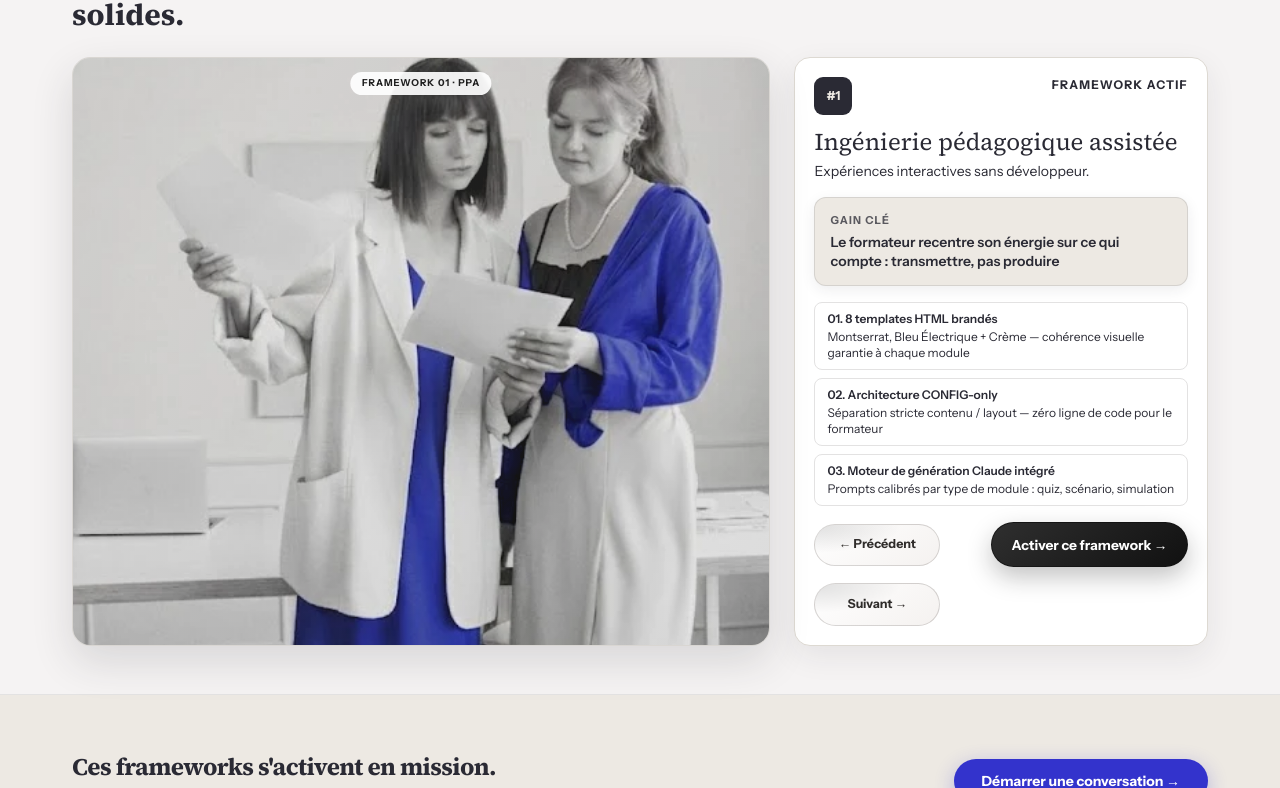
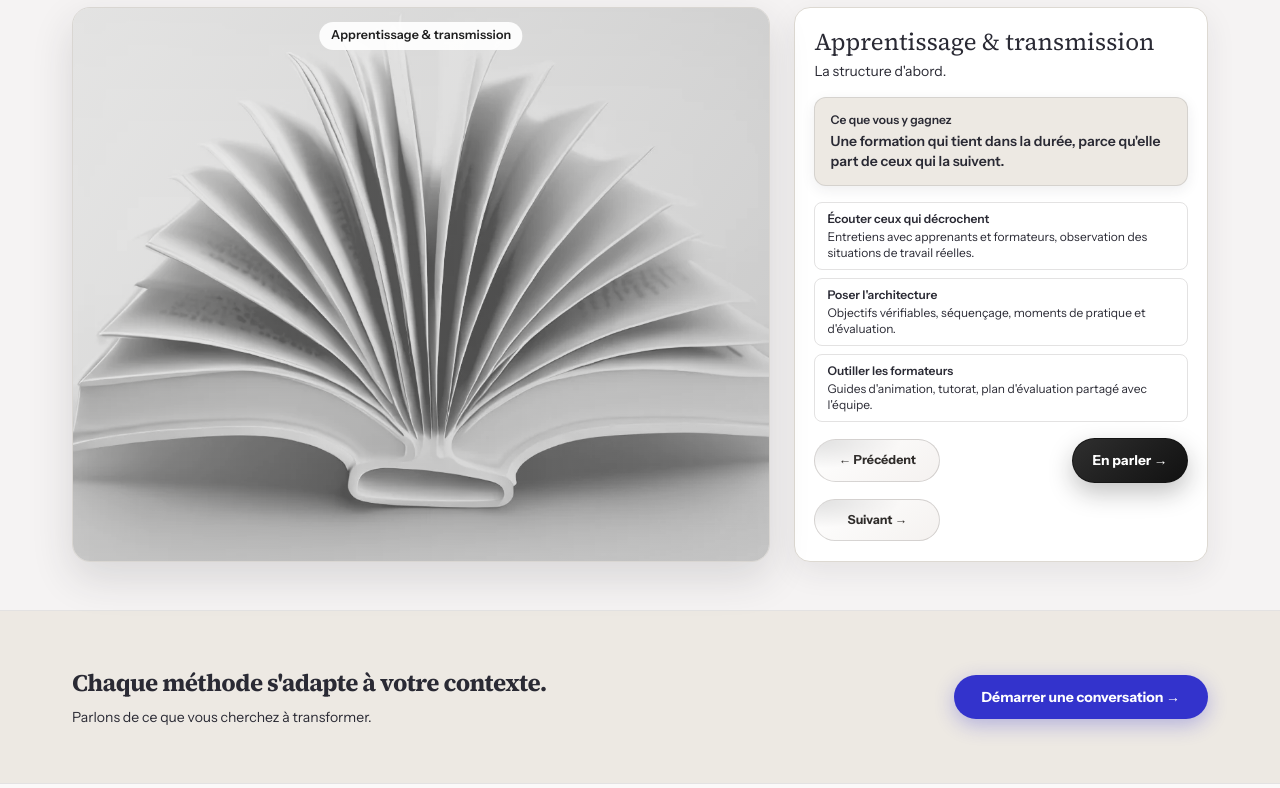
Before and after one commit to Aileila/wwwleilaseghiratenigg.com, a plain HTML site: page frameworks.html in a window 1280 px wide. Shown: the part 510-1298 px from the top of the page. Drawn offline with Linux system fonts and the light colour scheme.

Commit message:
Methodes : quatre methodes alignees sur les domaines, sans outils nommes
Co-Authored-By: Claude Opus 5.5 <noreply@anthropic.com>

```diff
--- a/frameworks.html
+++ b/frameworks.html
@@ -3,17 +3,17 @@
 <head>
   <meta charset="utf-8"/>
   <meta name="viewport" content="width=device-width, initial-scale=1.0"/>
-  <title>6 frameworks d’ingénierie pédagogique assistée par l’IA · LSN</title>
-  <meta name="description" content="Six frameworks propriétaires pour orchestrer la conception pédagogique : CARTE, SCÈNE, SIGNE, ORBITE. Activables en mission L&amp;D."/>
+  <title>Méthodes : quatre façons de mener une mission · Leila Seghirate-Nigg</title>
+  <meta name="description" content="Quatre méthodes de travail, une par domaine : apprentissage et transmission, expériences immersives, outils intelligents, stratégie et adoption. Toujours le même point de départ, une difficulté humaine."/>
   <link rel="icon" type="image/png" sizes="32x32" href="assets/images/logos/favicon-32.png"/>
   <link rel="apple-touch-icon" sizes="180x180" href="assets/images/logos/favicon-180.png"/>
   <meta property="og:type" content="website"/>
   <meta property="og:site_name" content="Portfolio · Leila Seghirate-Nigg"/>
-  <meta property="og:title" content="6 frameworks d’ingénierie pédagogique assistée par l’IA · LSN"/>
-  <meta property="og:description" content="Six frameworks propriétaires pour orchestrer la conception pédagogique : CARTE, SCÈNE, SIGNE, ORBITE. Activables en mission L&D."/>
+  <meta property="og:title" content="Méthodes : quatre façons de mener une mission · Leila Seghirate-Nigg"/>
+  <meta property="og:description" content="Quatre méthodes de travail, une par domaine : apprentissage et transmission, expériences immersives, outils intelligents, stratégie et adoption. Toujours le même point de départ, une difficulté humaine."/>
   <meta name="twitter:card" content="summary_large_image"/>
-  <meta name="twitter:title" content="6 frameworks d’ingénierie pédagogique assistée par l’IA · LSN"/>
-  <meta name="twitter:description" content="Six frameworks propriétaires pour orchestrer la conception pédagogique : CARTE, SCÈNE, SIGNE, ORBITE. Activables en mission L&D."/>
+  <meta name="twitter:title" content="Méthodes : quatre façons de mener une mission · Leila Seghirate-Nigg"/>
+  <meta name="twitter:description" content="Quatre méthodes de travail, une par domaine : apprentissage et transmission, expériences immersives, outils intelligents, stratégie et adoption. Toujours le même point de départ, une difficulté humaine."/>
   <link rel="preconnect" href="https://fonts.googleapis.com"/>
   <link rel="preconnect" href="https://fonts.gstatic.com" crossorigin/>
   <link href="https://fonts.googleapis.com/css2?family=Source+Serif+4:opsz,wght@8..60,400..700&family=Instrument+Sans:wght@400..700&display=swap" rel="stylesheet"/>
@@ -91,8 +91,8 @@
 
     /* Pill tags */
     .pill{
-      display:inline-block;font-size:.58rem;font-weight:700;letter-spacing:.12em;
-      text-transform:uppercase;padding:.28rem .75rem;border-radius:999px;
+      display:inline-block;font-size:.58rem;font-weight:700;letter-spacing:.01em;
+      padding:.28rem .75rem;border-radius:999px;
       border:1px solid;font-family: "Instrument Sans", sans-serif;
     }
 
@@ -156,10 +156,9 @@
       color:#1f1f1f;
       border-radius:999px;
       padding:.28rem .72rem;
-      font-size:.6rem;
-      font-weight:700;
-      letter-spacing:.1em;
-      text-transform:uppercase;
+      font-size:.78rem;
+      font-weight:600;
+      letter-spacing:.01em;
       z-index:12;
     }
 
@@ -292,14 +291,15 @@
         "url": "https://wwwleilaseghiratenigg.com/",
         "areaServed": "FR",
         "availableLanguage": ["fr", "en"],
-        "description": "Conception de dispositifs de formation : architecture pédagogique, IA créative, stratégie marketing de la formation.",
+        "description": "Conception d'expériences pédagogiques et immersives : apprentissage et transmission, expériences immersives et narratives, applications et outils intelligents, stratégie et adoption.",
         "hasOfferCatalog": {
           "@type": "OfferCatalog",
           "name": "Domaines d'intervention",
           "itemListElement": [
-            {"@type": "Offer", "itemOffered": {"@type": "Service", "name": "Architecture pédagogique"}},
-            {"@type": "Offer", "itemOffered": {"@type": "Service", "name": "IA créative"}},
-            {"@type": "Offer", "itemOffered": {"@type": "Service", "name": "Stratégie marketing de la formation"}}
+            {"@type": "Offer", "itemOffered": {"@type": "Service", "name": "Apprentissage & transmission"}},
+            {"@type": "Offer", "itemOffered": {"@type": "Service", "name": "Expériences immersives & narratives"}},
+            {"@type": "Offer", "itemOffered": {"@type": "Service", "name": "Applications & outils intelligents"}},
+            {"@type": "Offer", "itemOffered": {"@type": "Service", "name": "Stratégie & adoption"}}
           ]
         }
       }
@@ -348,15 +348,12 @@
   <!-- HERO -->
   <section style="background:var(--creme)">
     <div class="max-w-[1200px] mx-auto px-4 sm:px-6 lg:px-8 pt-14 pb-12 reveal">
-      <a href="methodologie.html#archi" class="inline-flex items-center gap-2 text-xs font-bold tracking-widest uppercase text-primary-container font-label mb-5 hover:gap-3 transition-all">
-        <span>←</span> IA créative
-      </a>
       <h1 class="font-headline text-4xl sm:text-5xl font-bold tracking-tight text-on-surface leading-tight mb-4 max-w-2xl">
-        6 Frameworks<br>
-        <span class="font-light text-on-surface-variant">propriétaires LSN</span>
+        Quatre méthodes,<br>
+        <span class="font-light text-on-surface-variant">un même point de départ.</span>
       </h1>
       <p class="text-on-surface-variant text-base leading-relaxed max-w-xl mb-6">
-        Du prompt engineering à la chaîne de production automatisée. Chaque framework est un système complet — testé, documenté, transmissible.
+        Chaque mission commence par une difficulté humaine : ce qui empêche de comprendre, de décider, d'oser. La méthode dépend de ce qu'il faut transformer. Elle se mène avec vos équipes, jusqu'à ce que le dispositif tienne sans moi.
       </p>
     </div>
   </section>
@@ -366,16 +363,15 @@
     <div class="max-w-[1200px] mx-auto px-4 sm:px-6 lg:px-8 reveal">
       <div class="flex items-end justify-between gap-4 mb-6">
         <div>
-          <p class="text-xs font-bold tracking-[.16em] uppercase text-primary-container font-label mb-2">Cadres d'intervention</p>
-          <h2 class="font-headline text-2xl sm:text-3xl font-bold text-on-surface">Des frameworks activables en mission, pour co-construire des projets solides.</h2>
+          <h2 class="font-headline text-2xl sm:text-3xl font-bold text-on-surface">Comment je mène chaque mission, domaine par domaine.</h2>
         </div>
       </div>
 
       <div class="grid grid-cols-1 lg:grid-cols-[minmax(0,1.35fr)_minmax(0,.8fr)] gap-6 items-stretch">
         <div class="fw-explorer-stage">
-          <img id="fwExplorerImage" src="assets/images/heroes/lsn-methodes.webp" alt="Galerie des frameworks LSN" class="fw-explorer-bg"/>
+          <img id="fwExplorerImage" src="assets/images/heroes/lsn-methodes.webp" alt="Les quatre méthodes de travail" class="fw-explorer-bg"/>
           <div class="fw-explorer-layer"></div>
-          <div id="fwCurrentChip" class="fw-current-chip">Framework 01</div>
+          <div id="fwCurrentChip" class="fw-current-chip">Apprentissage &amp; transmission</div>
         </div>
 
         <aside id="fwDetailCard" class="fw-detail-card" aria-live="polite"></aside>
@@ -387,8 +383,8 @@
   <section id="mission" class="border-t border-surface-variant" style="background:var(--creme)">
     <div class="max-w-[1200px] mx-auto px-4 sm:px-6 lg:px-8 py-14 flex flex-col sm:flex-row items-center justify-between gap-6 reveal">
       <div>
-        <h2 class="font-headline text-2xl font-bold text-on-surface tracking-tight">Ces frameworks s'activent en mission.</h2>
-        <p class="text-on-surface-variant text-sm mt-2">Discutons de leur application dans votre contexte.</p>
+        <h2 class="font-headline text-2xl font-bold text-on-surface tracking-tight">Chaque méthode s'adapte à votre contexte.</h2>
+        <p class="text-on-surface-variant text-sm mt-2">Parlons de ce que vous cherchez à transformer.</p>
       </div>
       <a href="mailto:seghiratel@gmail.com" class="flex-shrink-0 bg-primary-container text-white px-7 py-3 rounded-full text-sm font-bold hover:bg-primary transition-colors" style="box-shadow:0 6px 20px rgba(51,51,204,.3)">
         Démarrer une conversation →
@@ -402,106 +398,60 @@
 <footer class="border-t border-surface-variant py-8">
   <div class="max-w-[1200px] mx-auto px-4 sm:px-6 lg:px-8 flex flex-col sm:flex-row justify-between items-center gap-3">
     <img src="assets/images/logos/lsn-logo-complet.webp" alt="LSN Consulting" class="h-16 w-auto mb-2 mx-auto" width="104" height="64"/><span class="font-headline font-bold text-on-surface tracking-tight block">Leila Seghirate-Nigg</span>
-    <p class="text-xs text-on-surface-variant font-label">Architecte d'expériences IA · LSN Consulting © 2026</p>
-    <a href="methodologie.html" class="text-xs text-primary-container font-semibold font-label hover:underline">← Méthodologie</a>
+    <p class="text-xs text-on-surface-variant font-label">Architecte d'expériences pédagogiques &amp; immersives · LSN Consulting © 2026</p>
+    <a href="methodologie.html" class="text-xs text-primary-container font-semibold font-label hover:underline">← Ma démarche</a>
   </div>
 </footer>
 
 <script>
 const frameworks = [
   {
-    id:'ppa', num:'#1', title:'Ingénierie pédagogique assistée',
-    tagline:'Expériences interactives sans développeur.',
-    cible:'Directions L&D, agences Digital Learning, RH Transformation',
-    gain:'Le formateur recentre son énergie sur ce qui compte : transmettre, pas produire',
-    desc:'Suite de templates HTML brandés reposant sur une architecture CONFIG-only — séparation stricte entre le contenu et le layout. Claude intervient comme moteur de génération. Le résultat : branching stories, quiz adaptatifs, simulations décisionnelles — livrés en fichier HTML unique, déployable en SCORM ou standalone, sans une ligne de code côté client.',
+    id:'apprentissage', domaine:'Apprentissage & transmission',
+    title:'Apprentissage & transmission', tagline:'La structure d\'abord.',
+    gain:'Une formation qui tient dans la durée, parce qu\'elle part de ceux qui la suivent.',
     composants:[
-      {num:'01', label:'8 templates HTML brandés', detail:'Montserrat, Bleu Électrique + Crème — cohérence visuelle garantie à chaque module'},
-      {num:'02', label:'Architecture CONFIG-only', detail:'Séparation stricte contenu / layout — zéro ligne de code pour le formateur'},
-      {num:'03', label:'Moteur de génération Claude intégré', detail:'Prompts calibrés par type de module : quiz, scénario, simulation'},
-      {num:'04', label:'Export SCORM 1.2 / 2004 + standalone', detail:'Compatible toutes plateformes LMS et déploiement hors LMS'},
+      {label:'Écouter ceux qui décrochent', detail:'Entretiens avec apprenants et formateurs, observation des situations de travail réelles.'},
+      {label:'Poser l\'architecture', detail:'Objectifs vérifiables, séquençage, moments de pratique et d\'évaluation.'},
+      {label:'Outiller les formateurs', detail:'Guides d\'animation, tutorat, plan d\'évaluation partagé avec l\'équipe.'},
     ],
-    tags:['E-learning','HTML/JS','Claude IA','SCORM'],
   },
   {
-    id:'idi', num:'#2', title:'Structuration documentaire intelligente',
-    tagline:'Flux standardisés, zéro perte de format.',
-    cible:'Services formation, directions juridiques et RH, cabinets conseil',
-    gain:'L\'ingénieur pédagogique garde la maîtrise intellectuelle, l\'outil gère la mise en forme',
-    desc:'Pipelines de génération documentaire pilotés par IA. Des templates Notion connectés à Claude pour produire cahiers des charges pédagogiques, rapports de bilan, guides apprenant et supports formateur — en maintenant une cohérence stricte de ton et de format, quel que soit l\'opérateur.',
+    id:'immersif', domaine:'Expériences immersives & narratives',
+    title:'Expériences immersives & narratives', tagline:'Rendre visible l\'invisible.',
+    gain:'On traverse la situation au lieu de se la faire expliquer. C\'est ce qui reste.',
     composants:[
-      {num:'01', label:'Templates Notion → export multi-format', detail:'PDF, DOCX, HTML — un seul document source, toutes les sorties'},
-      {num:'02', label:'Prompts systèmes calibrés par type', detail:'CCP, bilan, guide apprenant, rapport RSE — chaque type a son prompt dédié'},
-      {num:'03', label:'Contrôle qualité automatisé', detail:'Vérification cohérence de ton, complétude des sections, respect du format'},
-      {num:'04', label:'Bibliothèque de blocs réutilisables', detail:'Par domaine métier : finance, juridique, RH, tech, formation'},
+      {label:'Nommer ce qu\'on ne voit pas', detail:'Le biais, le rapport de force, le réflexe qui manque au moment d\'agir.'},
+      {label:'Écrire l\'histoire', detail:'Personnages, moments de bascule, choix qui ont des conséquences.'},
+      {label:'Donner corps', detail:'Images, voix, sons et interactions, sous une direction artistique tenue de bout en bout.'},
     ],
-    tags:['Notion','IA générative','Automatisation','Multi-format'],
   },
   {
-    id:'pec', num:'#3', title:'Pilotage de la génération par l\'IA',
-    tagline:'Des résultats reproductibles, quelle que soit l\'opérateur.',
-    cible:'Équipes L&D souhaitant intégrer l\'IA durablement dans leurs flux',
-    gain:'Chaque apprenant reçoit un contenu pensé pour lui, pas une version générique',
-    desc:'Conception et documentation de bibliothèques de prompts par cas d\'usage pédagogique. Chaînes de génération multi-étapes avec validation humaine aux points critiques. L\'objectif : que l\'IA produise des résultats constants, pas des résultats aléatoires — et que les équipes en soient les pilotes, pas les subies.',
+    id:'outils', domaine:'Applications & outils intelligents',
+    title:'Applications & outils intelligents', tagline:'L\'outil juste, pour le bon geste.',
+    gain:'Un outil que les équipes utilisent vraiment, parce qu\'il a été pensé pour leur travail.',
     composants:[
-      {num:'01', label:'Audit des besoins de génération', detail:'Par rôle (formateur, chef de projet, expert métier) et par usage'},
-      {num:'02', label:'Bibliothèque de prompts validés', detail:'Notion + versionning — chaque prompt testé, documenté, améliorable'},
-      {num:'03', label:'Chaînes multi-étapes avec gates', detail:'Validation humaine intégrée aux points à fort enjeu (brief, validation, livraison)'},
-      {num:'04', label:'Formation équipe + gouvernance', detail:'Transfert de compétence et documentation de la politique d\'usage IA'},
+      {label:'Partir de l\'usage', detail:'Qui s\'en sert, à quel moment, pour prendre quelle décision.'},
+      {label:'Prototyper vite', detail:'Une première version jouable en quelques jours, essayée avec ceux qui s\'en serviront.'},
+      {label:'Garder la main', detail:'Validation humaine aux points à enjeu, données protégées, règles d\'usage écrites.'},
     ],
-    tags:['Prompt Engineering','Gouvernance IA','Formation équipe','Claude'],
   },
   {
-    id:'coma', num:'#4', title:'Diffusion multi-formats et multi-niveaux',
-    tagline:'Une source canonique, des déclinaisons sans reconstruction.',
-    cible:'Grands comptes, organisations multiculturelles, réseaux franchisés',
-    gain:'Un seul effort de création, une présence cohérente sur tous les canaux',
-    desc:'Architecture de contenu permettant de produire depuis une source canonique (Notion) des déclinaisons pour audiences multiples : niveaux experts/non-experts, langues FR/EN, formats synchrone/asynchrone, mobile/desktop. La cohérence est structurelle, pas éditoriale — elle ne dépend pas de la vigilance de l\'auteur.',
+    id:'strategie', domaine:'Stratégie & adoption',
+    title:'Stratégie & adoption', tagline:'Le lancement.',
+    gain:'Une formation trouvée, comprise et choisie par ceux à qui elle s\'adresse.',
     composants:[
-      {num:'01', label:'Cartographie audiences et besoins', detail:'Matrice des publics × formats × niveaux de maîtrise'},
-      {num:'02', label:'Architecture source canonique', detail:'Un document Notion maître → variables d\'adaptation par audience'},
-      {num:'03', label:'Flux de localisation FR/EN intégré', detail:'Traduction + adaptation culturelle — pas seulement traduction mot à mot'},
-      {num:'04', label:'Templates de déclinaison par format', detail:'Synchrone, asynchrone, mobile, desktop, print — chaque format a son template'},
+      {label:'Trouver le bon message', detail:'Pourquoi cette formation, maintenant, pour eux.'},
+      {label:'Orchestrer le lancement', detail:'Supports de communication, relais internes, calendrier de diffusion.'},
+      {label:'Mesurer et ajuster', detail:'Participation réelle, retours du terrain, ajustements après le lancement.'},
     ],
-    tags:['Content Strategy','Multilangue','Notion','Automatisation'],
-  },
-  {
-    id:'fg', num:'#5', title:'Capitalisation des expertises métier',
-    tagline:'Transformer une expertise métier en outil transmissible.',
-    cible:'Consultants, experts métier, formateurs internes',
-    gain:'Ce que l\'expert sait depuis 15 ans devient transmissible à toute une équipe',
-    desc:'Processus structuré d\'extraction et de packaging d\'expertises métier en frameworks pédagogiques autonomes. Ce qui est dans la tête d\'un expert depuis 15 ans devient un outil visuel, textuel, transmissible — que d\'autres peuvent utiliser et améliorer. Chaque projet enrichit le suivant.',
-    composants:[
-      {num:'01', label:'Entretiens d\'extraction', detail:'Méthode semi-directive pour extraire l\'expertise implicite et les heuristiques'},
-      {num:'02', label:'Formalisation framework', detail:'Visualisation + documentation textuelle — le framework prend forme'},
-      {num:'03', label:'Packaging pédagogique', detail:'Module de formation + guide facilitateur — le framework devient enseignable'},
-      {num:'04', label:'Versionning et capitalisation', detail:'Intégration dans le Second Cerveau LSN — chaque version est traçable'},
-    ],
-    tags:['Knowledge Management','Design pédagogique','Capitalisation','Second Cerveau'],
-  },
-  {
-    id:'adc', num:'#6', title:'Production documentaire institutionnelle',
-    tagline:'Documents corporate générés à la demande, en cohérence de marque.',
-    cible:'Directions communication, RH, marketing interne grands groupes',
-    gain:'L\'équipe retrouve du temps pour l\'essentiel : penser, décider, accompagner',
-    desc:'Chaînes de production automatisées pour les documents récurrents à forte valeur : onboarding, rapports RSE, supports de management, aide-mémoire. Cohérence de ton, de format et de marque garantie à chaque génération — même quand c\'est une personne différente qui génère.',
-    composants:[
-      {num:'01', label:'Audit des documents récurrents', detail:'Cartographie des documents à fort volume et fort coût de production'},
-      {num:'02', label:'Templates génératifs par type', detail:'Onboarding, reporting, aide-mémoire — chaque type a son pipeline dédié'},
-      {num:'03', label:'Workflow de validation interne', detail:'Boucle de relecture et approbation intégrée au pipeline'},
-      {num:'04', label:'Dashboard de suivi de production', detail:'Volume, délais, taux de validation — pilotage documentaire en temps réel'},
-    ],
-    tags:['Corporate','Automatisation','Onboarding','RSE'],
   },
 ];
 
 const frameworkVisuals = {
-  ppa: 'assets/images/frameworks/ingenierie-pedagogique-duo.webp',
-  idi: 'assets/images/frameworks/Structuration%20documentaire%20intelligente.webp',
-  pec: 'assets/images/frameworks/Pilotage%20de%20la%20g%C3%A9n%C3%A9ration%20par%20l%27IA%20b.webp',
-  coma: 'assets/images/frameworks/Diffusion%20multi-formats%20et%20multi-niveaux.webp',
-  fg:  'assets/images/frameworks/Capitalisation%20des%20expertises%20m%C3%A9tier%20b.webp',
-  adc: 'assets/images/frameworks/Production%20documentaire%20institutionnelle.webp',
+  apprentissage: 'assets/images/piliers/dom-apprentissage.webp',
+  immersif: 'assets/images/immersive/pdv-module/ouverture-helene.webp',
+  outils: 'assets/images/piliers/dom-outils.webp',
+  strategie: 'assets/images/piliers/dom-strategie.webp',
 };
 
 let activeFramework = frameworks[0]?.id;
@@ -525,7 +475,7 @@ function setActiveFramework(id) {
   const visual = frameworkVisuals[id] || 'assets/images/heroes/image.webp';
   if (fwExplorerImage) {
     // Keep the LSN blue visible and tighten framing for the bicolor PPA test image.
-    if (id === 'ppa') {
+    if (false) {
       fwExplorerImage.style.setProperty('--fw-filter', 'grayscale(28%) brightness(.96) contrast(1.08) saturate(1.35)');
       fwExplorerImage.style.setProperty('--fw-scale', '1.14');
       fwExplorerImage.style.setProperty('--fw-pos-x', '50%');
@@ -545,27 +495,22 @@ function setActiveFramework(id) {
     setTimeout(() => fwExplorerImage.classList.remove('is-changing'), 520);
   }
   if (fwCurrentChip) {
-    fwCurrentChip.textContent = `Framework ${String(currentIdx + 1).padStart(2, '0')} · ${data.id.toUpperCase()}`;
+    fwCurrentChip.textContent = data.domaine;
   }
 
   fwDetailCard.innerHTML = `
-    <div class="flex items-start justify-between gap-3 mb-3">
-      <span class="fw-badge" style="width:38px;height:38px;border-radius:9px;">${data.num}</span>
-      <div class="text-right text-xs font-bold uppercase tracking-widest text-on-surface-variant font-label">Framework actif</div>
-    </div>
-
     <h3 class="font-headline text-2xl leading-tight text-on-surface mb-1">${data.title}</h3>
     <p class="text-sm text-on-surface-variant font-label mb-4">${data.tagline}</p>
 
     <div class="fw-gain-card">
-      <div class="text-[11px] font-bold uppercase tracking-widest opacity-75 font-label mb-1">Gain clé</div>
+      <div class="text-xs font-semibold opacity-80 font-label mb-1">Ce que vous y gagnez</div>
       <p class="text-sm font-semibold leading-snug">${data.gain}</p>
     </div>
 
     <div class="space-y-2 mb-4 flex-1">
       ${data.composants.slice(0,3).map(c => `
         <div class="rounded-lg border border-surface-variant px-3 py-2">
-          <div class="text-xs font-semibold text-on-surface font-label">${c.num}. ${c.label}</div>
+          <div class="text-xs font-semibold text-on-surface font-label">${c.label}</div>
           <div class="text-xs text-on-surface-variant mt-0.5">${c.detail}</div>
         </div>
       `).join('')}
@@ -573,7 +518,7 @@ function setActiveFramework(id) {
 
     <div class="flex flex-wrap items-center justify-between gap-3 sm:gap-4">
       <button type="button" id="fwPrev" class="fw-btn-radiant">← Précédent</button>
-      <a href="#mission" class="fw-btn-ink">Activer ce framework →</a>
+      <a href="#mission" class="fw-btn-ink">En parler →</a>
       <button type="button" id="fwNext" class="fw-btn-radiant">Suivant →</button>
     </div>
   `;
```
